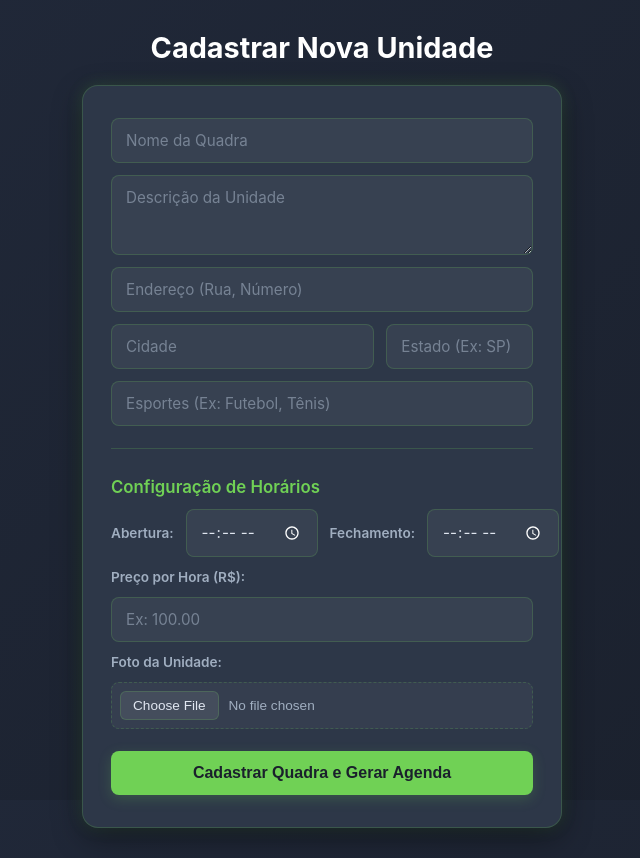
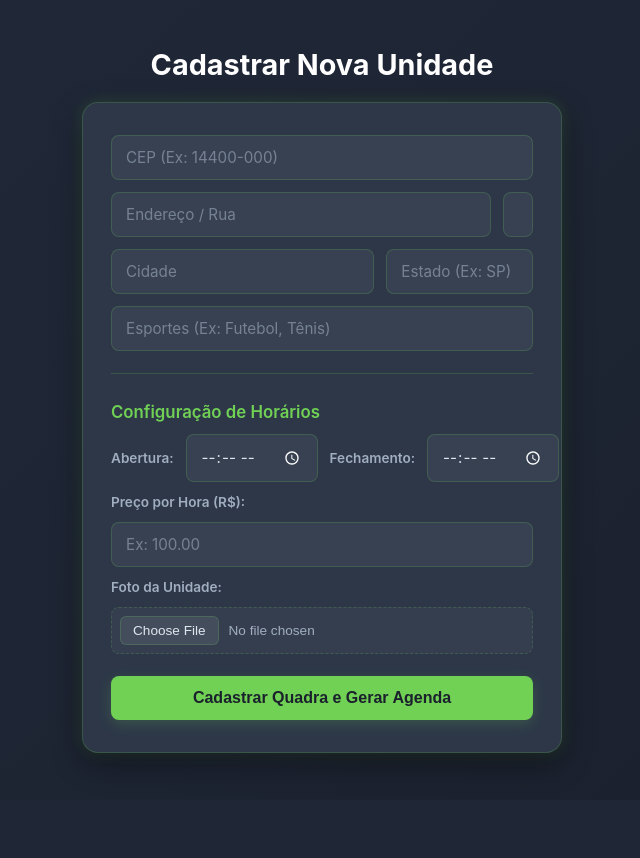
Before and after one commit to Caramorii/DGAsports, a Django app: page /admin/cadastrar_quadra/ in a window 1280 px wide. Shown: the whole page, without its empty margins (318-958 px from the left). After the commit the page ends 775 px from the top, so only its background shows below. Run offline with Django 5.2, Linux system fonts and the light colour scheme; a user stored in the database is signed in.

Commit message:
feat(cadastrar_novas_quadras): Adição da funcionalidade de CEP

```diff
--- a/core/views.py
+++ b/core/views.py
@@ -137,6 +137,7 @@ def admin_cadastrar_quadra(request):
         abertura = request.POST.get('hora_abertura')
         fechamento = request.POST.get('hora_fechamento')
         preco = request.POST.get('preco') or 0
+        cep = request.POST.get('cep')
 
         file = request.FILES.get('foto')
         if file and file.name:
--- a/templates/cadastrar_novas_quadras.html
+++ b/templates/cadastrar_novas_quadras.html
@@ -17,23 +17,17 @@
       enctype="multipart/form-data"
     >
 {% csrf_token %}
-      <input type="text" name="nome" placeholder="Nome da Quadra" required />
-      <textarea name="descricao" placeholder="Descrição da Unidade"></textarea>
-      <input
-        type="text"
-        name="localizacao"
-        placeholder="Endereço (Rua, Número)"
-        required
-      />
+      <input type="text" id="cep" name="cep" placeholder="CEP (Ex: 14400-000)" maxlength="9" required />
+
+<!-- Endereço dividido em Rua e Número -->
+      <div class="form-group">
+        <input type="text" id="logradouro" name="localizacao" placeholder="Endereço / Rua" required />
+        <input type="text" id="numero" name="numero" placeholder="Nº" style="flex: 2;" required />
+      </div>
 
       <div class="form-group">
-        <input type="text" name="cidade" placeholder="Cidade" required />
-        <input
-          type="text"
-          name="estado"
-          placeholder="Estado (Ex: SP)"
-          required
-        />
+        <input type="text" id="cidade" name="cidade" placeholder="Cidade" required />
+        <input type="text" id="estado" name="estado" placeholder="Estado (Ex: SP)" maxlength="2" required />
       </div>
 
       <input
@@ -67,5 +61,43 @@
 
       <button type="submit">Cadastrar Quadra e Gerar Agenda</button>
     </form>
+
+    <script>
+      const cepInput = document.getElementById('cep');
+      const logradouroInput = document.getElementById('logradouro');
+      const numeroInput = document.getElementById('numero');
+      const cidadeInput = document.getElementById('cidade');
+      const estadoInput = document.getElementById('estado');
+
+      cepInput.addEventListener('blur', () => {
+        // Remove qualquer caractere que não seja número
+        const cep = cepInput.value.replace(/\D/g, '');
+
+        // Verifica se possui exatamente 8 dígitos
+        if (cep.length === 8) {
+          logradouroInput.value = 'Buscando...';
+
+          fetch(`https://viacep.com.br/ws/${cep}/json/`)
+            .then(response => response.json())
+            .then(data => {
+              if (!data.erro) {
+                logradouroInput.value = data.logradouro;
+                cidadeInput.value = data.localidade;
+                estadoInput.value = data.uf;
+
+                // Move o cursor direto para o campo de número
+                numeroInput.focus();
+              } else {
+                alert('CEP não encontrado.');
+                logradouroInput.value = '';
+              }
+            })
+            .catch(() => {
+              alert('Erro ao consultar o CEP.');
+              logradouroInput.value = '';
+            });
+        }
+      });
+    </script>
   </body>
 </html>
```
Also changed, not shown: db.sqlite3.
